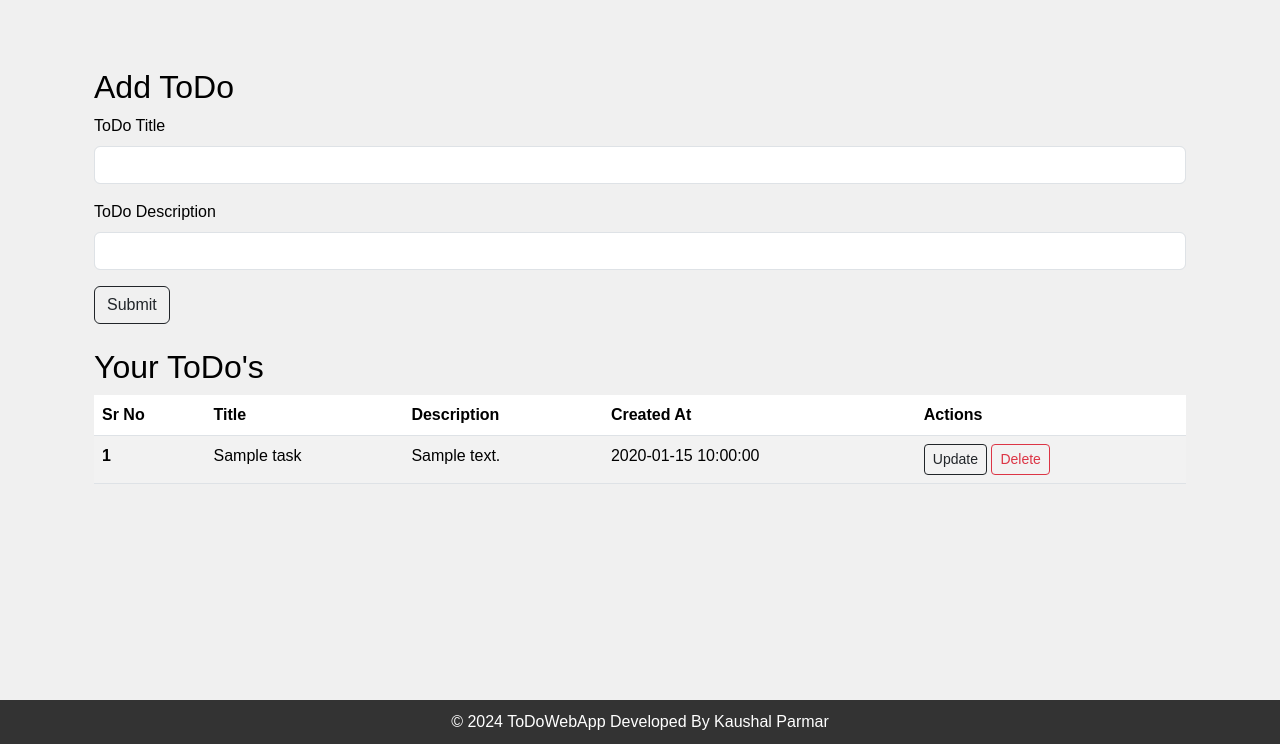
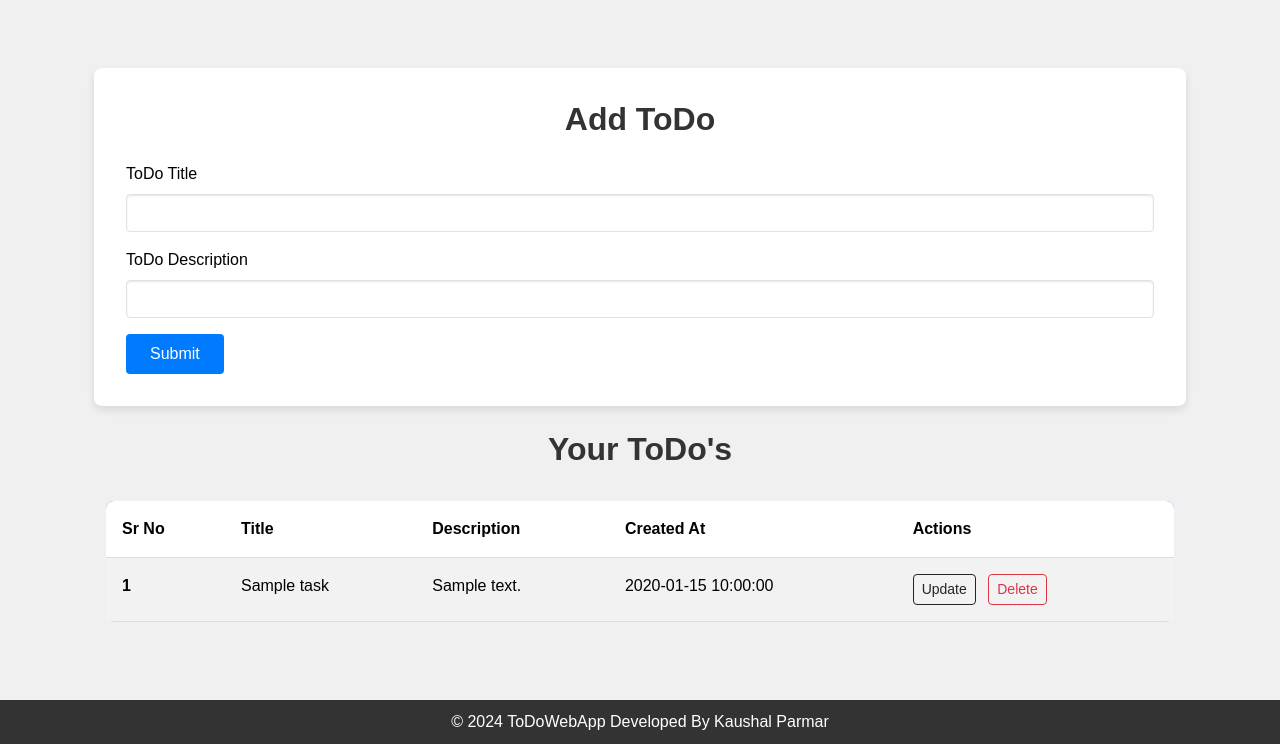
Before and after one commit to kaushal892004/ToDo_MongoDB, a Flask app: page / in a window 1280 px wide. Shown: the part 56-800 px from the top of the page. Run offline with Flask 3, Linux system fonts and the light colour scheme; the visitor is signed in with stand-in values (Sample User, id 1); a database or web service that is not in the repository returns one stand-in record (values such as "Sample title").

Commit message:
Update index.html

```diff
--- a/templates/index.html
+++ b/templates/index.html
@@ -6,8 +6,9 @@
 
 {% block body %}
 <div class="container my-4">
-  <h2>Add ToDo</h2>
-  <form action="/" method="POST">
+  <div class="todo-wrapper">
+    <h2 class="todo-heading">Add ToDo</h2>
+    <form action="/" method="POST" class="todo-form">
       <div class="mb-3">
         <label for="title" class="form-label">ToDo Title</label>
         <input type="text" class="form-control" name="title" id="title" required>
@@ -16,7 +17,7 @@
         <label for="Desc" class="form-label">ToDo Description</label>
         <input type="text" class="form-control" name="Desc" id="Desc" required>
       </div>
-    <button type="submit" class="btn btn-outline-dark">Submit</button>
+      <button type="submit" class="btn btn-primary">Submit</button>
     </form>
 
     {% if alltodo|length == 0 %}
@@ -28,8 +29,9 @@
 
   {% if alltodo|length != 0 %}
   <div class="container my-4">
-  <h2>Your ToDo's</h2>
-  <table class="table table-striped">
+    <h2 class="todo-heading">Your ToDo's</h2>
+    <div class="table-responsive">
+      <table class="table table-striped todo-table">
         <thead>
           <tr>
             <th>Sr No</th>
@@ -45,10 +47,10 @@
             <th>{{ loop.index }}</th>
             <td>{{ ToDo.title }}</td>
             <td>{{ ToDo.Desc }}</td>
-        <td>{{ ToDo.date_created }}</td>
+            <td>{{ ToDo.date_created.strftime('%Y-%m-%d %H:%M:%S') }}</td>
             <td>
-          <a href="/update/{{ ToDo._id }}" class="btn btn-outline-dark btn-sm">Update</a>
-          <form action="/delete/{{ ToDo._id }}" method="POST" style="display: inline;">
+              <a href="{{ url_for('update', task_id=ToDo._id) }}" class="btn btn-outline-dark btn-sm">Update</a>
+              <form action="{{ url_for('delete', task_id=ToDo._id) }}" method="POST" style="display: inline;">
                 <button type="submit" class="btn btn-outline-danger btn-sm">Delete</button>
               </form>
             </td>
@@ -57,5 +59,115 @@
         </tbody>
       </table>
     </div>
+  </div>
   {% endif %}
+</div>
+
+<style>
+/* Container Styling */
+.todo-wrapper {
+    background: #ffffff;
+    padding: 2rem;
+    border-radius: 8px;
+    box-shadow: 0 4px 8px rgba(0, 0, 0, 0.1);
+    animation: fadeInUp 0.6s forwards;
+}
+
+/* Heading Styling */
+.todo-heading {
+    font-size: 2rem;
+    font-weight: bold;
+    margin-bottom: 1.5rem;
+    text-align: center;
+    color: #333;
+    animation: fadeIn 0.5s ease-out;
+}
+
+/* Form Styling */
+.todo-form .form-control {
+    border-radius: 4px;
+    box-shadow: inset 0 1px 2px rgba(0, 0, 0, 0.1);
+    transition: box-shadow 0.3s ease-in-out;
+}
+
+.todo-form .form-control:focus {
+    box-shadow: 0 0 8px rgba(0, 123, 255, 0.5);
+    border-color: #007bff;
+    outline: none;
+}
+
+.todo-form .btn-primary {
+    background-color: #007bff;
+    border: none;
+    border-radius: 4px;
+    padding: 0.5rem 1.5rem;
+    font-size: 1rem;
+    transition: background-color 0.3s ease-in-out;
+}
+
+.todo-form .btn-primary:hover {
+    background-color: #0056b3;
+    cursor: pointer;
+}
+
+/* Alert Styling */
+.alert {
+    border-radius: 4px;
+    padding: 1rem;
+    animation: fadeIn 0.6s;
+}
+
+/* Table Styling */
+.table-responsive {
+    margin-top: 2rem;
+}
+
+.todo-table {
+    border-collapse: collapse;
+    width: 100%;
+    background-color: #ffffff;
+    border-radius: 8px;
+    overflow: hidden;
+}
+
+.todo-table thead {
+    background-color: #007bff;
+    color: #ffffff;
+}
+
+.todo-table th, .todo-table td {
+    padding: 1rem;
+    text-align: left;
+    border-bottom: 1px solid #dddddd;
+}
+
+.todo-table tbody tr:nth-child(even) {
+    background-color: #f9f9f9;
+}
+
+.todo-table tbody tr:hover {
+    background-color: #f1f1f1;
+}
+
+.todo-table .btn {
+    margin-right: 0.5rem;
+}
+
+/* Animations */
+@keyframes fadeInUp {
+    to {
+        transform: translateY(0);
+        opacity: 1;
+    }
+}
+
+@keyframes fadeIn {
+    from {
+        opacity: 0;
+    }
+    to {
+        opacity: 1;
+    }
+}
+</style>
 {% endblock body %}
```
Lines whose indentation alone changed are shown as unchanged.
